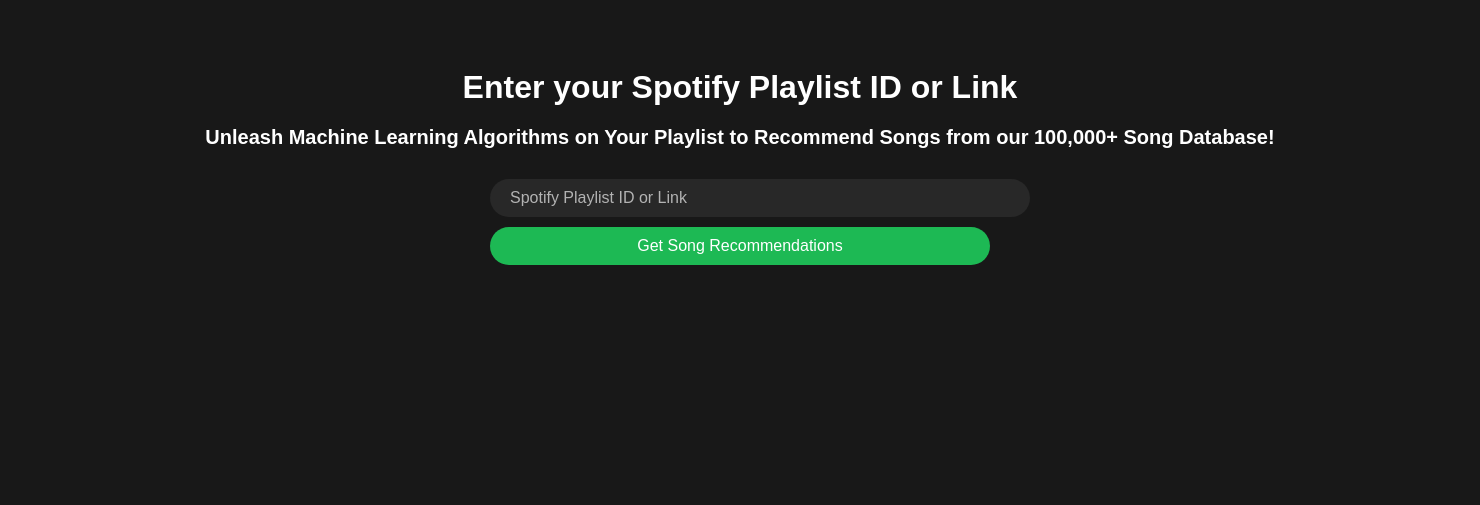
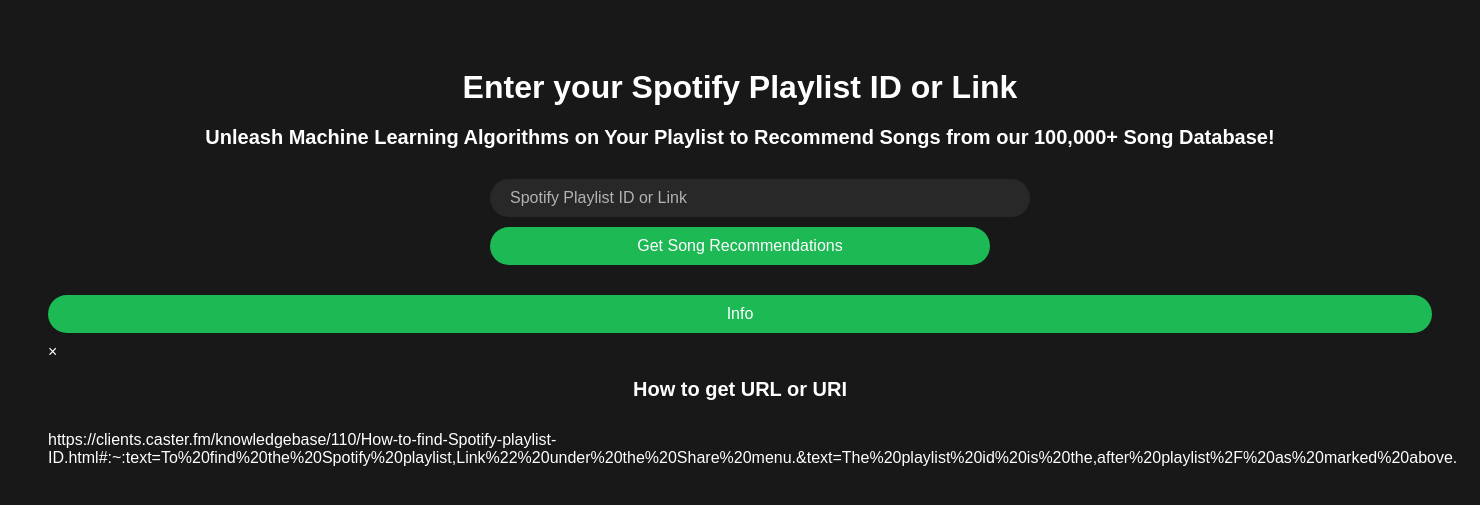
Before and after one commit to smitp00/SpotifyRecommendationEngine, a Flask app: page / in a window 1480 px wide. Shown: the top 505 px of the page. Run offline with Flask 3, Linux system fonts and the light colour scheme.

Commit message:
added hyperlink for additional help

```diff
--- a/templates/index.html
+++ b/templates/index.html
@@ -101,12 +101,24 @@
                 document.getElementById('errorMsg').innerText = '';  // Clear error message
                 return true;
             } else if (input.length !== 22) {  // Length of a Spotify ID is 22 characters
-                document.getElementById('errorMsg').innerText = 'Please provide a valid Spotify Playlist ID or Link (spotify.link URLs extracted from app not allowed)\nExample formats: https://open.spotify.com/playlist/37i9dQZF1DX0b1hHYQtJjp, 37i9dQZF1DX0b1hHYQtJjp (Playlist ID), Playlist URI';
+                document.getElementById('errorMsg').innerText = 'Please provide a valid Spotify Playlist ID or Link (spotify.link URLs extracted not allowed)\nExample formats: https://open.spotify.com/playlist/37i9dQZF1DX0b1hHYQtJjp, 37i9dQZF1DX0b1hHYQtJjp (Playlist ID), Playlist URI';
                 return false;  // Prevent form submission
             }
 
             return true;  // Continue with form submission if ID is valid
         }
     </script>
+
+    <!-- Add this below the <form> -->
+    <button id="infoBtn">Info</button>
+
+    <!-- Info Modal -->
+    <div id="infoModal" class="modal">
+        <div class="modal-content">
+            <span class="close">&times;</span>
+            <h2>How to get URL or URI</h2>
+            <a>https://clients.caster.fm/knowledgebase/110/How-to-find-Spotify-playlist-ID.html#:~:text=To%20find%20the%20Spotify%20playlist,Link%22%20under%20the%20Share%20menu.&text=The%20playlist%20id%20is%20the,after%20playlist%2F%20as%20marked%20above.</a>
+        </div>
+    </div>
 </body>
 </html>
```
